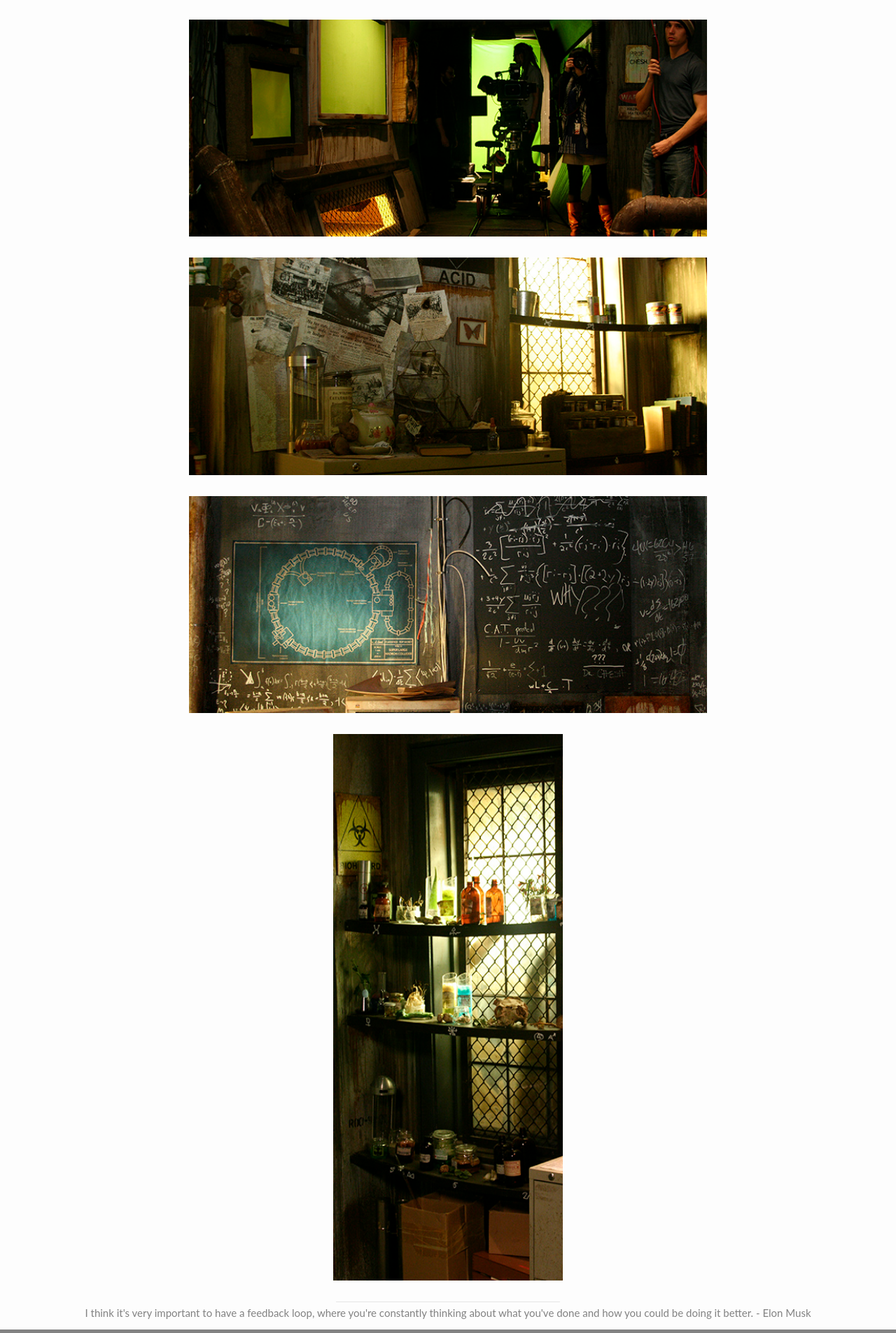
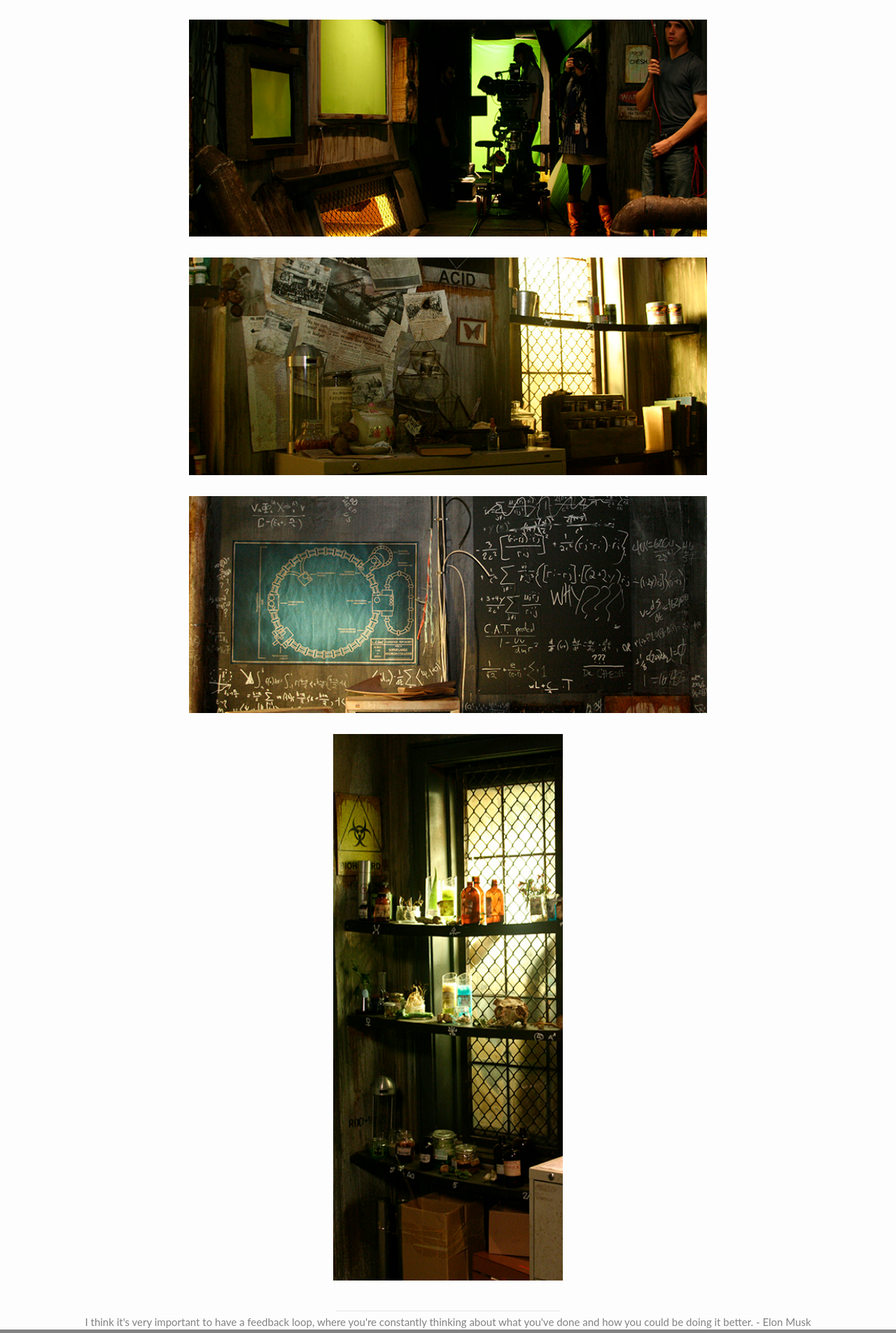
Before and after one commit to Zynkh/Zynkh.github.io, a Jekyll site: the page built from jabberwock.md, in a window 1280 px wide. Shown: the part 1211-3116 px from the top of the page at 70% size. Built offline with Jekyll 4.4.1, drawn with Linux system fonts in a browser that asks for light colours.

Commit message:
footer test

```diff
--- a/css/zss-main.css
+++ b/css/zss-main.css
@@ -21,7 +21,6 @@
     position: absolute;
     left: 0;
     bottom: 0;
-    height: 50px;
     width: 100%;
 }
 
--- a/jabberwock.md
+++ b/jabberwock.md
@@ -9,7 +9,7 @@
 <p class="justify">A short film I produced at VFS. We had a team of over 50 people and the output is quite visually stunning for a student film. I seem to have misplaced my copy of the whole film, but til I find it, here's the teaser that was put on youtube. This project was to get us hands-on experience with concept development, hiring and casting, pitching, money-raising, project management and a million other little things that have to go into a film before it's watchable.</p>
 
 <center>
-<div class='embed-container'><iframe src='http://www.youtube.com/embed/TVPJkMNikLE' frameborder='0' allowfullscreen> </iframe></div>
+<div class='embed-container'><iframe src='http://www.youtube.com/embed/TVPJkMNikLE' frameborder='0' allowfullscreen></iframe></div>
 </center>
 
 <img class="port-img img-full" src="/media/Jabberwock/IMG_0844.jpg">
```
